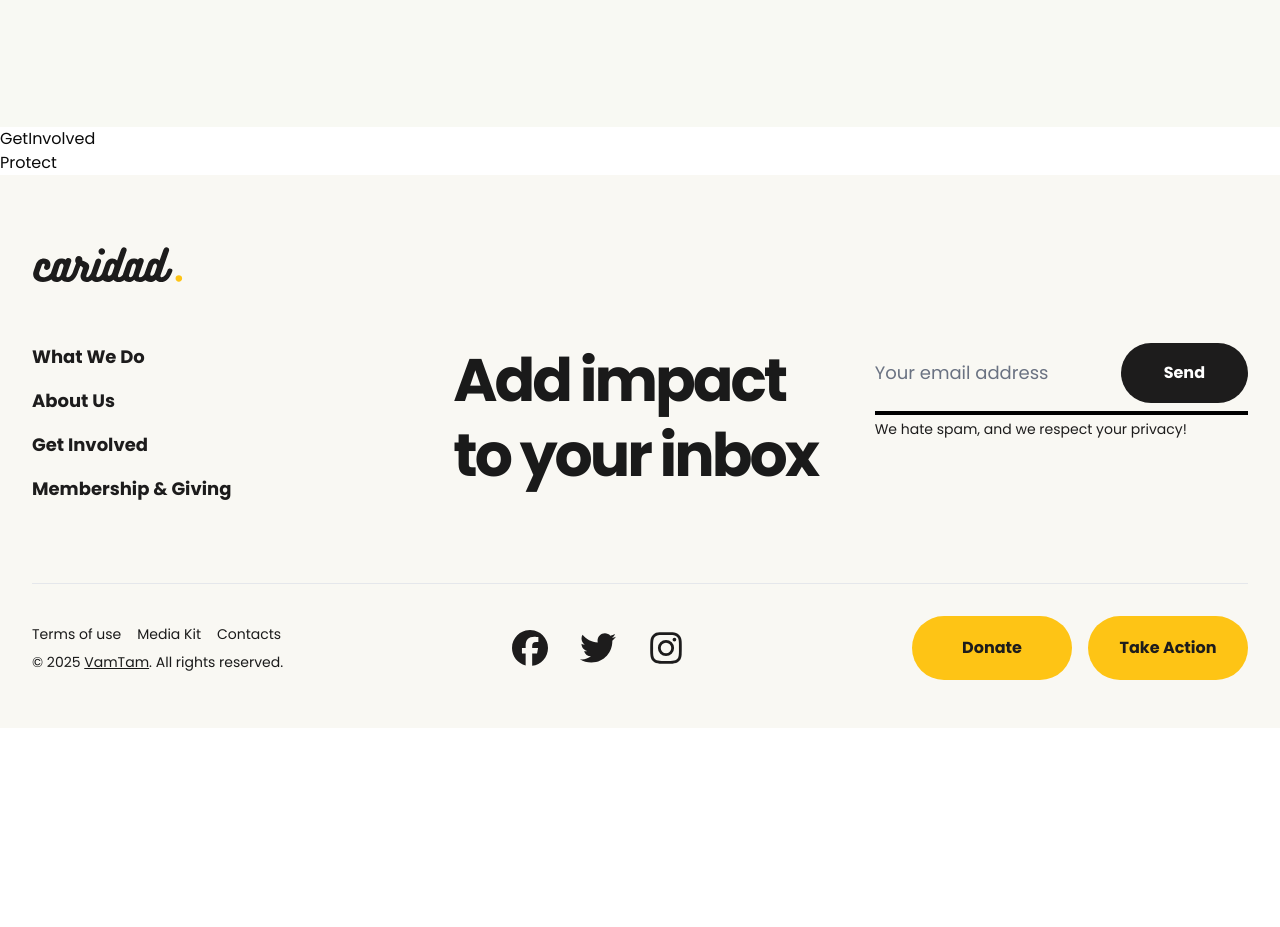
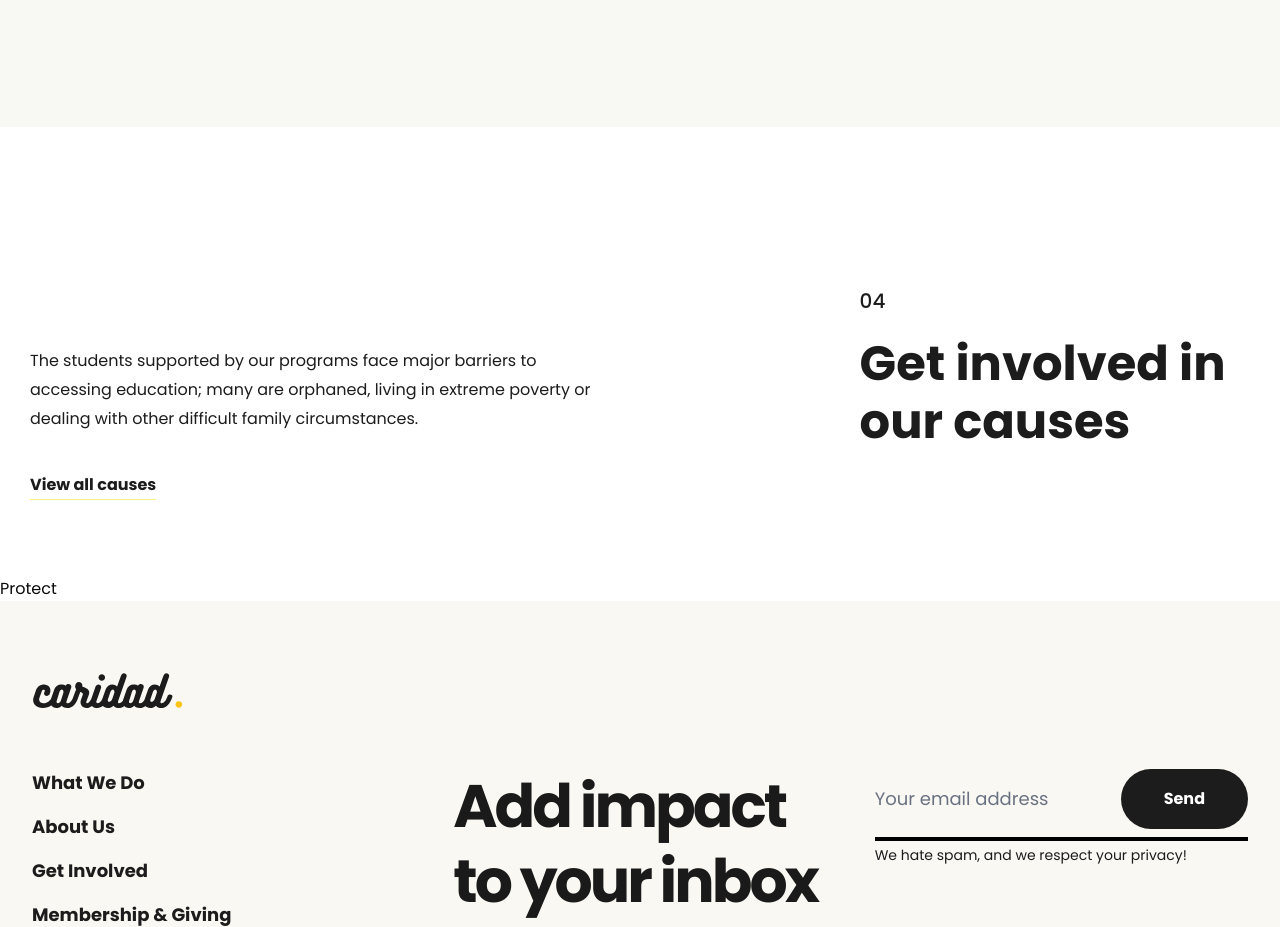
Before and after one commit to Shouryya-Manna/Caridad, a Next.js app: page /get-involved in a window 1280 px wide. Shown: the part 3180-4107 px from the top of the page. Before the commit the page ends 3908 px from the top, so only its background shows below. Built offline with nearby package versions, Linux system fonts and the light colour scheme.

Commit message:
Get Involved

```diff
--- a/src/components/GetInvolved/GetInvolved.tsx
+++ b/src/components/GetInvolved/GetInvolved.tsx
@@ -1,3 +1,28 @@
 export default function GetInvolved() {
-  return <div>GetInvolved</div>;
+  return (
+    <section className="max-w-8xl w-full px-7.5 py-20 mt-20">
+      <div className="flex flex-col lg:flex-row md:flex-row">
+        <div className="lg:basis-[68%] lg:order-1 md:order-1 order-2 w-full pt-15">
+          <p className="text-base max-w-xl text-tertiary mb-10 leading-[1.8]">
+            The students supported by our programs
+            face major barriers to accessing
+            education; many are orphaned, living
+            in extreme poverty or dealing with
+            other difficult family circumstances.
+          </p>
+          <button className="font-bold text-tertiary text-[16px] cursor-pointer underline underline-offset-9 text-left decoration-yellow-200">
+            View all causes
+          </button>
+        </div>
+        <div className="order-1 lg:order-2 lg:basis-[32%]">
+          <h2 className="mb-5 text-tertiary text-xl font-medium">
+            04
+          </h2>
+          <p className="lg:text-5xl md:text-3xl text-[28px] text-tertiary font-bold max-w-sm leading-[1.2]">
+            Get involved in our causes
+          </p>
+        </div>
+      </div>
+    </section>
+  );
 }
```
